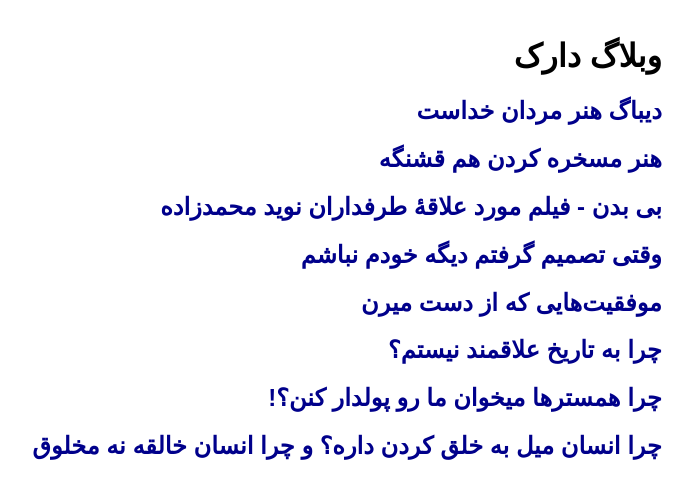
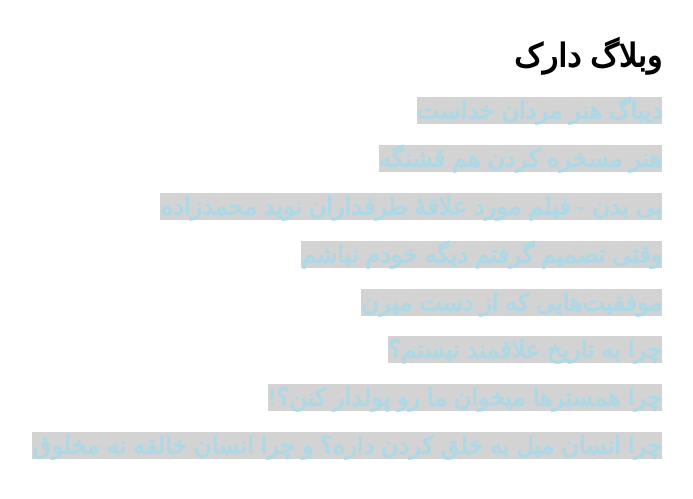
Before and after one commit to darkblog/darkblog.github.io, a Jekyll site: the page built from index.html, in a window 1280 px wide. Shown: the top 499 px of the page, without its empty margins (475-1168 px from the left). Built offline with Jekyll 4.4.1, drawn with Linux system fonts in a browser that asks for light colours.

Commit message:
Update index.html

```diff
--- a/index.html
+++ b/index.html
@@ -8,7 +8,7 @@ layout: compress
 <title>وبلاگ دارک</title>
 <meta name="description" content="وبلاگ دارک یه وبلاگ شخصی با مطالب پراکنده و دقدقه‌های یک پسر وطن‌پرسته">
 <meta name="viewport" content="width=device-width">
-<style>body{font-family:sans-serif;margin:auto;padding:1em;max-width:80ch}a{text-decoration:none;color:darkblue}</style>
+<style>body{font-family:sans-serif;margin:auto;padding:1em;max-width:80ch}a{text-decoration:none;color:lightblue;background-color:lightgray}</style>
 </head>
 <body>
 <h1>وبلاگ دارک</h1>
```
